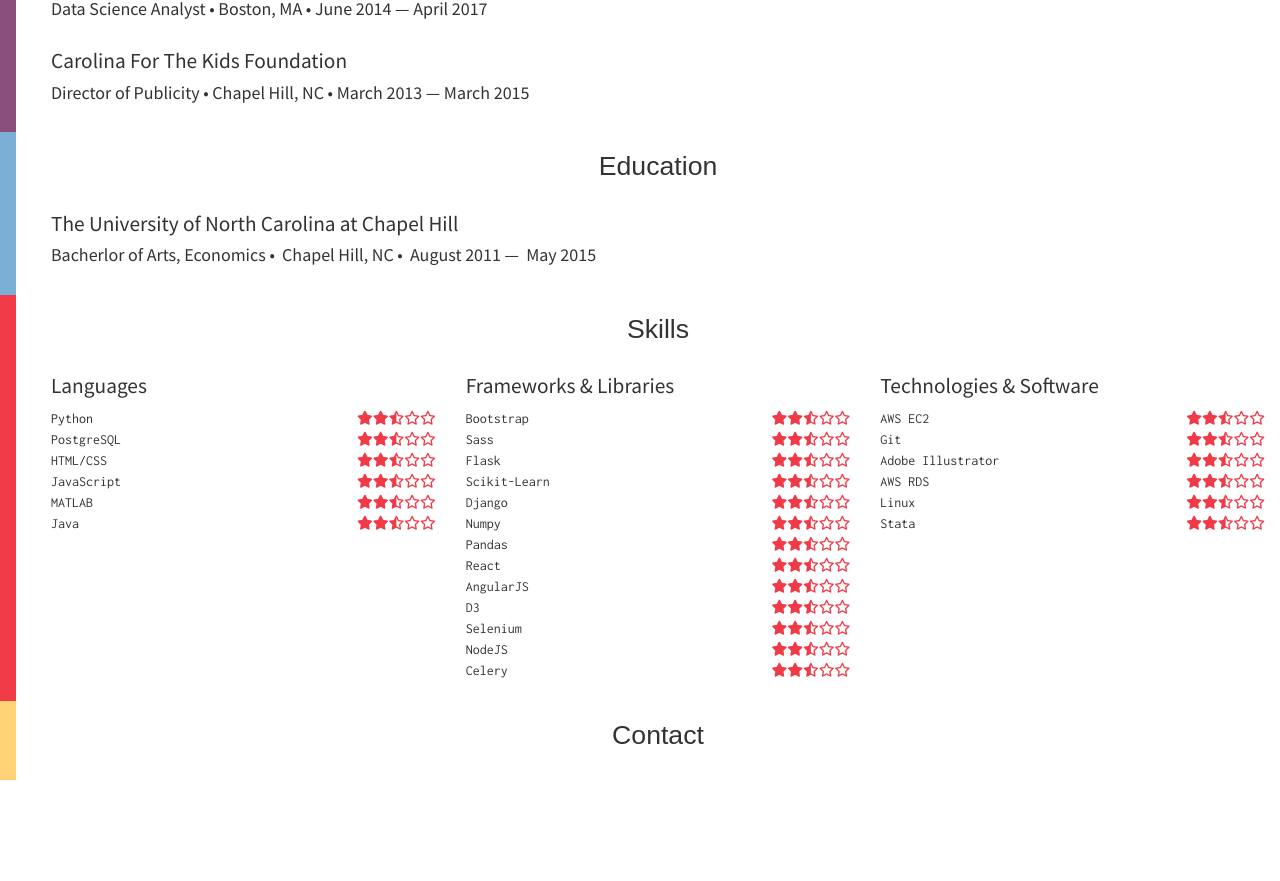
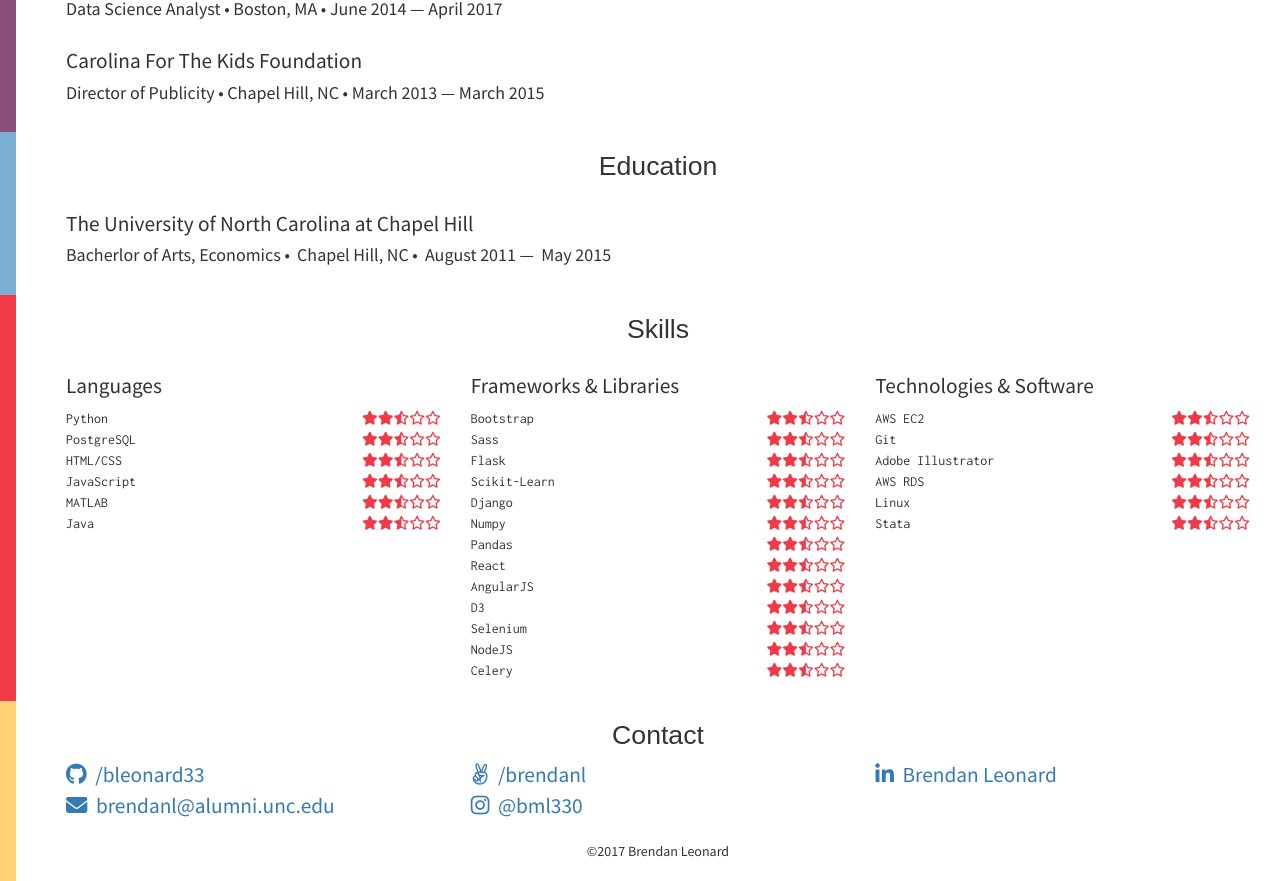
Before and after one commit to bleonard33/personal-site, a React (Create React App) app: page / in a window 1280 px wide. Shown: the part 377-1258 px from the top of the page. Before the commit the page ends 1157 px from the top, so only its background shows below. Built offline with nearby package versions, Linux system fonts and the light colour scheme; a web font is replaced by a local one.

Commit message:
Footer / copyright

```diff
--- a/src/appStyle.js
+++ b/src/appStyle.js
@@ -76,3 +76,7 @@
     float: 'right'
   }
 }
+
+appStyle.contact = {
+  fontSize: '16pt',
+}
--- /dev/null
+++ b/src/components/contactLink.js
@@ -0,0 +1,14 @@
+import React from 'react';
+import { appStyle } from '../appStyle';
+
+export const ContactLink = (props) => (
+  <div className='col-xs-12 col-sm-6 col-md-4'>
+    <a
+      href={props.link}
+      target="_blank"
+      style={appStyle.contact}>
+      <i class={'fa ' + props.icon}> </i>
+      &nbsp;&nbsp;{props.handle}
+    </a>
+  </div>
+)
--- /dev/null
+++ b/src/components/copyright.js
@@ -0,0 +1,20 @@
+import React from 'react';
+import { appStyle } from '../appStyle';
+
+export const Copyright = (props) => (
+  <div
+    className='row'
+    style={{
+        ...appStyle.section,
+        ...{
+          borderLeftColor: appStyle.colors.contact,
+          textAlign: 'center'
+        }
+    }}>
+    <div>
+      &copy;
+      {new Date().getFullYear()}
+      &nbsp;Brendan&nbsp;Leonard
+    </div>
+  </div>
+)
--- a/src/components/section.js
+++ b/src/components/section.js
@@ -11,10 +11,12 @@
         id={this.props.title.toLowerCase()}
         className='row'
         style={{...appStyle.section, ...{borderLeftColor: sectionColor}}}>
-        <h1 style={appStyle.header}>
-          {this.props.title}
-        </h1>
-        {this.props.children}
+        <div className='col-xs-12'>
+          <h1 style={appStyle.header}>
+            {this.props.title}
+          </h1>
+          {this.props.children}
+        </div>
       </div>
     )
   }
--- a/src/containers/App.js
+++ b/src/containers/App.js
@@ -1,12 +1,14 @@
 import React, { Component } from 'react';
 import { appStyle } from '../appStyle';
-import { sections, contact, jobs, skills } from '../data'
+import { sections, contact, jobs, skills } from '../data';
 
-import { Navigation } from '../components/navigation'
+import { Navigation } from '../components/navigation';
 import { Section } from '../components/section';
 import { Job } from '../components/job';
 import { Education } from '../components/education';
-import { SkillCategory } from '../components/skillCategory'
+import { SkillCategory } from '../components/skillCategory';
+import { ContactLink } from '../components/contactLink';
+import { Copyright } from '../components/copyright'
 
 class App extends Component {
   render() {
@@ -43,7 +45,16 @@
             </Section>
 
             <Section title='Contact'>
+              {contact.map((link, i) =>
+                <ContactLink
+                  key={i}
+                  link={link.link}
+                  icon={link.icon}
+                  handle={link.handle} />
+              )}
             </Section>
+
+            <Copyright />
           </div>
         </div>
       </div>
```
